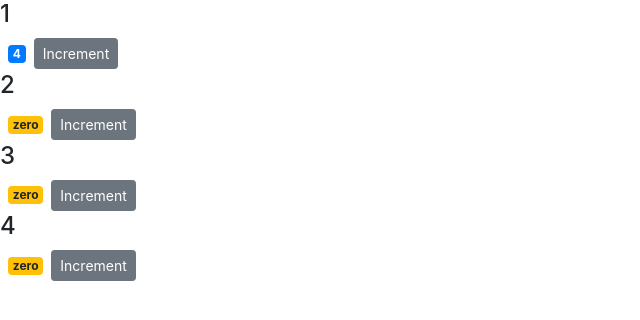
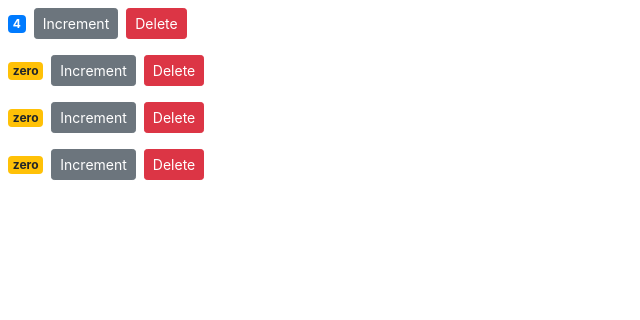
Before and after one commit to BenMukebo/counter, a React (Create React App) app: page / in a window 1280 px wide. Shown: the top 320 px of the page, without its empty margins (0-640 px from the left). Built offline with nearby package versions, Linux system fonts and the light colour scheme.

Commit message:
Add a delete button.

```diff
--- a/src/components/counter.jsx
+++ b/src/components/counter.jsx
@@ -15,13 +15,14 @@
     return (
       <div>
         {/* {this.props.children} */}
-        <h4>{this.props.id}</h4>
+        {/* <h4>{this.props.id}</h4> */}
         <span className={this.getBadgeClasses()}>{this.formatCount()}</span>
         <button
           onClick={() => this.handleIncrement({ product: 1 })}
           className="btn btn-secondary btn-sm">
           Increment
         </button>
+        <button className="btn btn-danger btn-sm m-2">Delete</button>
       </div>
     );
   }
```
